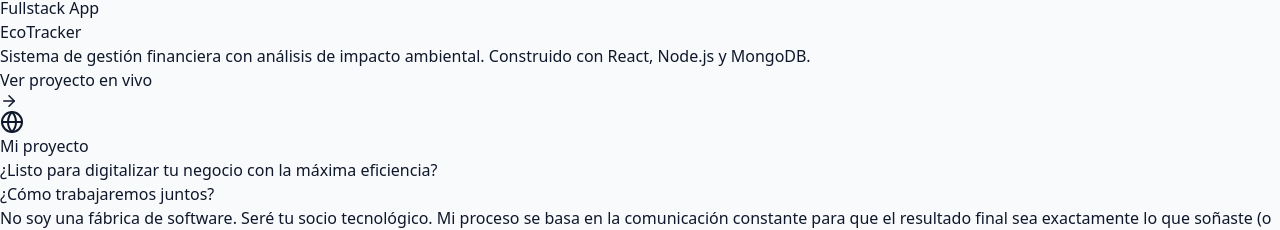
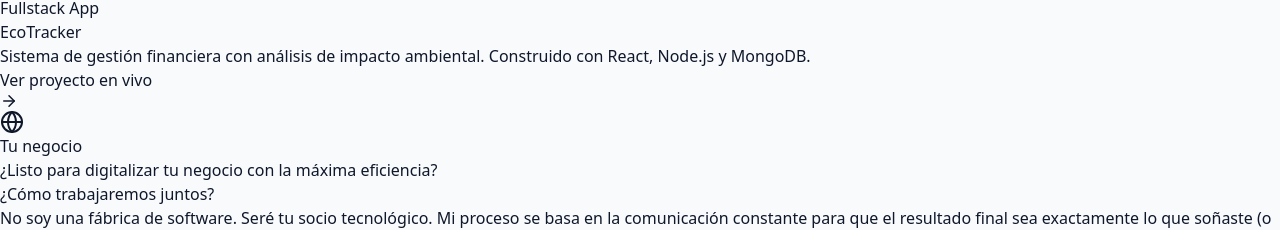
Before and after one commit to aagv2004/mi-portafolio, a React (Vite) app: page / in a window 1280 px wide. Shown: the part 1272-1502 px from the top of the page. Built offline with nearby package versions, Linux system fonts and the light colour scheme.

Commit message:
Pequeño cambio de titulo de los proyectos

```diff
--- a/src/App.jsx
+++ b/src/App.jsx
@@ -208,7 +208,7 @@
               <div className="w-16 h-16 bg-white rounded-2xl shadow-sm flex items-center justify-center mb-4">
                 <Globe className="text-slate-400" />
               </div>
-              <h3 className="text-xl font-bold text-slate-800 mb-2">Mi proyecto</h3>
+              <h3 className="text-xl font-bold text-slate-800 mb-2">Tu negocio</h3>
               <p className="text-slate-500 max-w-xs">
                 ¿Listo para digitalizar tu negocio con la máxima eficiencia?
               </p>
```
